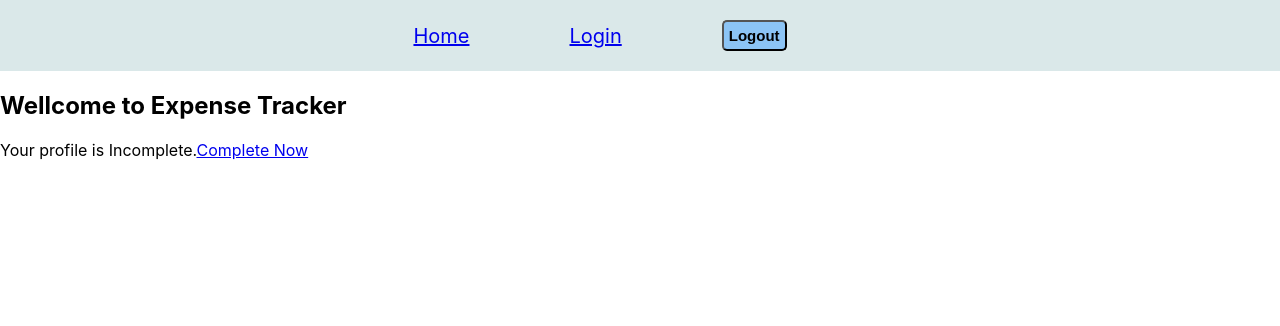
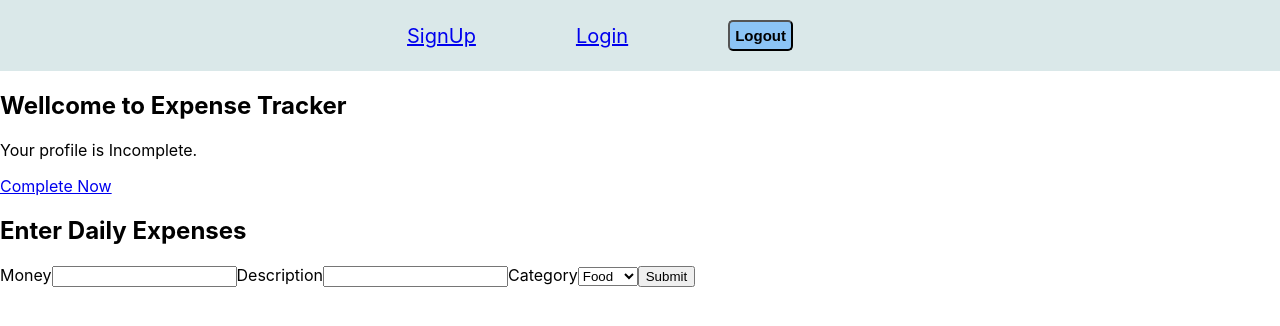
Before and after one commit to Pavanmachareddy/etracker, a React (Create React App) app: page /welcome in a window 1280 px wide. Shown: the top 326 px of the page. Built offline with nearby package versions, Linux system fonts and the light colour scheme; no server answers.

Commit message:
Adding Expenses Page

```diff
--- a/src/App.js
+++ b/src/App.js
@@ -6,9 +6,7 @@ import SignUp from "./component/Pages/SignUp/SignUp";
 import WellComePage from "./component/Pages/WellComePage";
 import Profile from "./component/Pages/Profile/Profile";
 import { useEffect, useState } from "react";
-import CreatingPassword from "./component/Pages/CreatingPassword/CreatingPassword";
 import PasswordReset from "./component/Pages/CreatingPassword/PasswordReset";
-import EnterResetCode from "./component/Pages/CreatingPassword/EnterResetCode";
 
 function App() {
   const [displayName, setDisplayName] = useState("");
@@ -16,8 +14,6 @@ function App() {
   const [isLogin, setIsLogin] = useState(false);
 
   useEffect(() => {
-    if (localStorage.getItem("idToken")) {
-      setIsLogin(true);
 
       fetch(
         "https://identitytoolkit.googleapis.com/v1/accounts:update?key=AIzaSyA99thkT2KGxjW0fXTrkbxeP83YIjyXr10",
@@ -47,7 +43,7 @@ function App() {
         .catch((err) => {
           alert(err);
         });
-    }
+
   }, []);
 
   return (
@@ -63,8 +59,6 @@ function App() {
           element={<Profile inputName={displayName} inputURL={photoUrl} />}
         />
         <Route exact path="/resetpassword" element={<PasswordReset />} />
-        <Route exact path="/enterresetcode" element={<EnterResetCode />} />
-        <Route exact path="/createpassword" element={<CreatingPassword />} />
       </Routes>
     </>
   );
--- /dev/null
+++ b/src/component/Expenses/Expenses.js
@@ -0,0 +1,67 @@
+import React, { useRef, useState } from "react";
+
+const Expenses = () => {
+  const dummyExpense = [
+    {
+      money: "100",
+      description: "For health and school",
+      category: "salary",
+    },
+  ];
+
+  const [expense, setExpense] = useState(dummyExpense);
+
+  const inputExpenseMoneyRef = useRef();
+  const inputExpenseDescriptionRef = useRef();
+  const inputExpenseCategoryRef = useRef();
+
+  const expenseSubmitHandler = (event) => {
+    event.preventDefault();
+
+    const enteredExpenseMoney = inputExpenseMoneyRef.current.value;
+    const enteredExpenseDescription = inputExpenseDescriptionRef.current.value;
+    const enteredExpenseCategory = inputExpenseCategoryRef.current.value;
+
+    setExpense((prevState) => {
+      return [
+        {
+          money: enteredExpenseMoney,
+          description: enteredExpenseDescription,
+          category: enteredExpenseCategory,
+        },
+        ...prevState,
+      ];
+    });
+    inputExpenseMoneyRef.current.value = "";
+    inputExpenseDescriptionRef.current.value = "";
+    inputExpenseCategoryRef.current.value = "";
+  };
+  return (
+    <div>
+      <h2>Enter Daily Expenses</h2>
+      <form onSubmit={expenseSubmitHandler}>
+        <label htmlFor="expenseMoney">Money</label>
+        <input id="expenseMoney" type="text" ref={inputExpenseMoneyRef} />
+        <label htmlFor="expenseDescription">Description</label>
+        <input
+          id="expenseDescription"
+          type="text"
+          ref={inputExpenseDescriptionRef}
+        />
+        <label htmlFor="expenseCategory">Category</label>
+        <select
+          name="Category"
+          id="expenseCategory"
+          ref={inputExpenseCategoryRef}
+        >
+          <option value="food">Food</option>
+          <option value="petrol">Petrol</option>
+          <option value="salary">Salary</option>
+        </select>
+        <button type="submit">Submit</button>
+      </form>
+    </div>
+  );
+};
+
+export default Expenses;
--- a/src/component/Layout/Header/Header.js
+++ b/src/component/Layout/Header/Header.js
@@ -13,7 +13,7 @@ const Header = (props) => {
     <div className="header">
       <nav className="nav">
         <Link to="/" className="home">
-          Home
+          SignUp
         </Link>
         <Link to="login">Login</Link>
         <button className="btn" onClick={logoutHandler}>
--- a/src/component/Pages/CreatingPassword/CreatingPassword.js
+++ /dev/null
@@ -1,64 +0,0 @@
-import React, { useRef } from "react";
-import { useNavigate } from "react-router-dom";
-
-const CreatingPassword = () => {
-  const inputCreatePassRef = useRef();
-  const inputCreateConfirmPassRef = useRef();
-  const navigate = useNavigate();
-
-  const createPassHandler = (event) => {
-    event.preventDefault();
-
-    const enteredNewPass = inputCreatePassRef.current.value;
-    if (enteredNewPass !== inputCreateConfirmPassRef.current.value) {
-      alert("Confirm Password is different");
-      return;
-    }
-    fetch(
-      "https://identitytoolkit.googleapis.com/v1/accounts:resetPassword?key=AIzaSyA99thkT2KGxjW0fXTrkbxeP83YIjyXr10",
-      {
-        method: "POST",
-        body: JSON.stringify({
-          obbCode: localStorage.getItem("ObbCode"),
-          newPassword: enteredNewPass,
-        }),
-        headers: {
-          "Content-Type": "application/json",
-        },
-      }
-    )
-      .then((res) => {
-        if (res.ok) {
-          alert("Password Created Successfully");
-          return res.json();
-        } else {
-          return res.json((data) => {
-            alert(data.error.message);
-          });
-        }
-      })
-      .then(navigate("/login"));
-  };
-
-  return (
-    <div>
-      <input
-        type="password"
-        required
-        placeholder="Password"
-        ref={inputCreatePassRef}
-      />
-      <input
-        type="password"
-        required
-        placeholder="Confirm Password"
-        ref={inputCreateConfirmPassRef}
-      />
-      <button type="submit" onClick={createPassHandler}>
-        Change Password
-      </button>
-    </div>
-  );
-};
-
-export default CreatingPassword;
--- a/src/component/Pages/CreatingPassword/EnterResetCode.js
+++ /dev/null
@@ -1,54 +0,0 @@
-import React, { useRef } from "react";
-import { useNavigate } from "react-router-dom";
-
-const EnterResetCode = () => {
-  const inputResetCodeRef = useRef();
-  const navigate = useNavigate();
-
-  const resetCodeHandler = (event) => {
-    event.preventDefault();
-
-    const enteredResetCode = inputResetCodeRef.current.value;
-
-    fetch(
-      "https://identitytoolkit.googleapis.com/v1/accounts:resetPassword?key=AIzaSyA99thkT2KGxjW0fXTrkbxeP83YIjyXr10",
-      {
-        method: "POST",
-        body: JSON.stringify({
-          oobCode: enteredResetCode,
-        }),
-        headers: {
-          "Content-Type": "application/json",
-        },
-      }
-    )
-      .then((res) => {
-        if (res.ok) {
-          alert("Verified");
-          return res.json();
-        } else {
-          return res.json((data) => {
-            alert(data.error.message);
-          });
-        }
-      })
-      .then(
-        localStorage.setItem("ObbCode", enteredResetCode),
-        navigate("/createpassword")
-      )
-      .catch((err) => {
-        alert(err);
-      });
-  };
-  return (
-    <div>
-      <label htmlFor="resetCode">Enter Reset Code</label>
-      <input id="resetCode" required type="text" ref={inputResetCodeRef} />
-      <button type="submit" onClick={resetCodeHandler}>
-        Submit
-      </button>
-    </div>
-  );
-};
-
-export default EnterResetCode;
--- a/src/component/Pages/CreatingPassword/PasswordReset.js
+++ b/src/component/Pages/CreatingPassword/PasswordReset.js
@@ -33,7 +33,10 @@ const PasswordReset = () => {
           });
         }
       })
-      .then(navigate("/enterresetcode"))
+      .then((data) => {
+        console.log(data);
+        navigate("/login");
+      })
       .catch((err) => {
         alert(err);
       });
@@ -41,10 +44,15 @@ const PasswordReset = () => {
   return (
     <div>
       <h2>Enter the email with which you registered</h2>
-      <input type="email" placeholder="Email" ref={inputResetEmailRef} />
-      <button type="submit" onClick={resetHandler}>
-        Send Link
-      </button>
+      <form onSubmit={resetHandler}>
+        <input
+          type="email"
+          placeholder="Email"
+          required
+          ref={inputResetEmailRef}
+        />
+        <button type="submit">Send Link</button>
+      </form>
     </div>
   );
 };
--- a/src/component/Pages/Login/Login.js
+++ b/src/component/Pages/Login/Login.js
@@ -49,12 +49,12 @@ const Login = (props) => {
     <div className="loginBody">
       <form className="loginForm" onSubmit={loginSubmitHandler}>
         <h2>Login</h2>
-        <label htmlFor="loginEmail">Email:</label>
-        <input type="email" id="loginEmail" required ref={loginEmailRef} />
-        <label htmlFor="loginPassword">Password:</label>
+        {/* <label htmlFor="loginEmail">Email:</label> */}
+        <input type="email" placeholder="Email" required ref={loginEmailRef} />
+        {/* <label htmlFor="loginPassword">Password:</label> */}
         <input
           type="password"
-          id="loginPassword"
+          placeholder="Password"
           required
           ref={loginpasswordRef}
         />
--- a/src/component/Pages/SignUp/SignUp.js
+++ b/src/component/Pages/SignUp/SignUp.js
@@ -1,5 +1,5 @@
 import React, { useRef, useState } from "react";
-import VerifyEmailId from "../VerifyEmail/VerifyEmailId";
+// import VerifyEmailId from "../VerifyEmail/VerifyEmailId";
 import "./SignUp.css";
 
 const SignUp = () => {
@@ -107,9 +107,9 @@ const SignUp = () => {
           </button>
         </div>
       </form>
-      <div className="verifyOtp">
+      {/* <div className="verifyOtp">
         {isVerify && <VerifyEmailId verify={setIsVerify} />}
-      </div>
+      </div> */}
     </div>
   );
 };
--- a/src/component/Pages/WellComePage.js
+++ b/src/component/Pages/WellComePage.js
@@ -1,5 +1,6 @@
 import React from "react";
 import { Link } from "react-router-dom";
+import Expenses from "../Expenses/Expenses";
 
 const WellComePage = () => {
   return (
@@ -7,11 +8,9 @@ const WellComePage = () => {
       <div>
         <h2>Wellcome to Expense Tracker</h2>
       </div>
-      <p>
-        {" "}
-        Your profile is Incomplete.
-        <Link to="/completeprofile">Complete Now</Link>
-      </p>
+      <p>Your profile is Incomplete.</p>
+      <Link to="/completeprofile">Complete Now</Link>
+      <Expenses />
     </>
   );
 };
```
